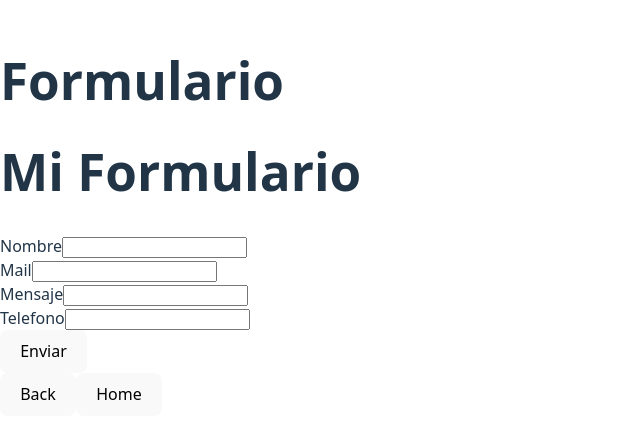
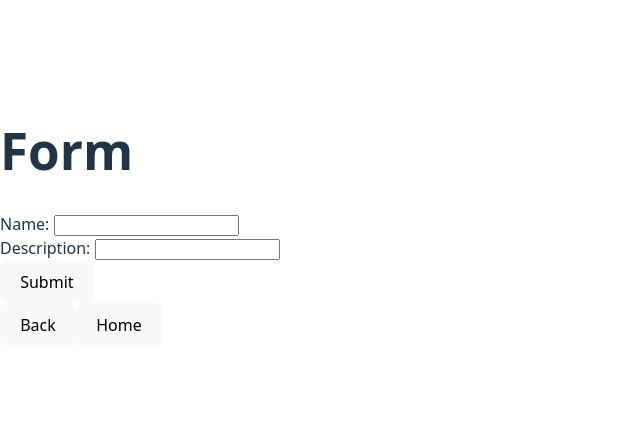
Before and after one commit to Capycr4cker/Lab-5-6, a React (Vite) app: page /tasks/new in a window 1280 px wide. Shown: the part 183-622 px from the top of the page, without its empty margins (0-640 px from the left). Built offline with nearby package versions, Linux system fonts and the light colour scheme.

Commit message:
actualización Form, NewTask, Tasks, validaciones

```diff
--- a/src/components/Form/Form.tsx
+++ b/src/components/Form/Form.tsx
@@ -1,79 +1,95 @@
 import './Form.css';
 import type React from "react";
 import { useState } from "react";
-import { regCorreo, regNombre, regTelefono } from "../../utils/validations/expressions";
+import { revisarReglasName } from "../../utils/validations/validations";
 
 
 interface FormProps {
     onSubmit?: (nombre: string) => void;
 }
 
+
 const Form = ({ onSubmit }: FormProps) => {
     const [formulario, setFormulario] = useState({
-        nombre: "",
-        mail: "",
-        mensaje: "",
-        telefono: "",
+        name: "",
+        description: "",
     });
+
+    const [errorsName, setErrorsName] = useState<string[]>([]);
+    const [errorsDescription, setErrorsDescription] = useState<string[]>([]);
+
+    const handleChange = (event: React.ChangeEvent<HTMLInputElement>) => {
+        const { name, value } = event.target;
+        setFormulario({ ...formulario, [name]: value });
+
+        if (name === 'name' && errorsName.length > 0) {
+            setErrorsName([]);
+        }
+        if (name === 'description' && errorsDescription.length > 0)
+            setErrorsDescription([]);
+    };
 
     const handleSubmit = (event: React.FormEvent<HTMLFormElement>) => {
         event.preventDefault();
 
-        let errorFormulario = false;
+        const errorsName = revisarReglasName(formulario.name);
 
-        if (!regNombre.test(formulario.nombre)) {
-            errorFormulario = true;
-            console.log("error en nombre")
-        }
+        setErrorsName(errorsName);
 
-        if (!regCorreo.test(formulario.mail)) {
-            errorFormulario = true;
-            console.log("error en mail")
-        }
+        if (errorsName.length > 0 ) return;
 
-        if (!regTelefono.test(formulario.telefono)) {
-            errorFormulario = true;
-            console.log("error en telefono")
-        }
-
-        if (errorFormulario) {
-            console.error("error en formulario")
-        } else {
-            console.log("formulario enviado")
-            // Si se pasa la función por props, la ejecutamos con el nombre
-            if (onSubmit) {
-                onSubmit(formulario.nombre);
-            }
-        }
-    }
-
-    const handleChange = (event: React.ChangeEvent<HTMLInputElement>) => {
-        const { name, value } = event.target;
-        setFormulario({ ...formulario, [name]: value });
-    }
+        if (onSubmit) onSubmit(formulario.name.trim());
+    };
 
     return (
         <>
-            <h1>Mi Formulario {formulario.nombre}</h1>
             <form onSubmit={handleSubmit}>
                 <div>
-                    <label htmlFor="nombre">Nombre</label>
-                    <input type="text" name="nombre" id="nombre" value={formulario.nombre} onChange={handleChange} />
+                    <label htmlFor="name">Name: </label>
+                    <input
+                        type="text"
+                        name="name"
+                        id="name"
+                        value={formulario.name}
+                        onChange={handleChange}
+                    />
+
+                </div>
+
+                <div>
+                    <label htmlFor="description">Description: </label>
+                    <input
+                        type="text"
+                        name="description"
+                        id="description"
+                        value={formulario.description}
+                        onChange={handleChange}
+                    />
+
+                </div>
+                <div className="errors">
+                    {errorsName.length > 0 && (
+                        <div className="name error">
+                            <ul>
+                                {errorsName.map((err, i) => (
+                                    <li key={i}>{err}</li>
+                                ))}
+                            </ul>
+                        </div>
+                    )}
+
+                    {errorsDescription.length > 0 && (
+                        <div className="description error">
+                            <ul>
+                                {errorsDescription.map((err, i) => (
+                                    <li key={i}>{err}</li>
+                                ))}
+                            </ul>
+                        </div>
+                    )}
                 </div>
                 <div>
-                    <label htmlFor="mail">Mail</label>
-                    <input type="text" name="mail" id="mail" value={formulario.mail} onChange={handleChange} />
-                </div>
-                <div>
-                    <label htmlFor="mensaje">Mensaje</label>
-                    <input type="text" name="mensaje" id="mensaje" value={formulario.mensaje} onChange={handleChange} />
-                </div>
-                <div>
-                    <label htmlFor="telefono">Telefono</label>
-                    <input type="text" name="telefono" id="telefono" value={formulario.telefono} onChange={handleChange} />
-                </div>
-                <div>
-                    <button type="submit">Enviar</button>
+                    <button type="submit">Submit</button>
                 </div>
             </form>
         </>
--- a/src/pages/NewTask/NewTask.tsx
+++ b/src/pages/NewTask/NewTask.tsx
@@ -1,53 +1,38 @@
-/*import './NewTask.css';
+import './NewTask.css';
 import Form from '../../components/Form/Form';
-import { Link } from 'react-router-dom';
-
+import { Link, useNavigate } from 'react-router-dom';
 
 const NewTask = () => {
-
-    return (
-        <>
-            <h1> Formulario</h1>
-            <Form />
-            <Link to="/tasks">
-                <button> Back </button>
-            </Link>
-            <Link to="/">
-                <button> Home </button>
-            </Link>
-        </>
-    )
-}
-
-export default NewTask;*/
-
-import './NewTask.css';
-import Form from '../../components/Form/Form';
-import { Link } from 'react-router-dom';
-
-const NewTask = () => {
+    const navigate = useNavigate();
     const handleFormSubmit = (nombre: string) => {
         const savedTasks = localStorage.getItem('tasks');
         const tasks = savedTasks ? JSON.parse(savedTasks) : [];
 
+
         const newTask = {
-        id: Date.now().toString(),
-        title: nombre,
-        done: false,
+            id: crypto.randomUUID(),
+            name: nombre.trim(),
+            done: false,
         };
+        if (!newTask.name) {
+            alert("El nombre es obligatorio");
+            return;
+        }
 
         tasks.push(newTask);
         localStorage.setItem('tasks', JSON.stringify(tasks));
 
-        window.location.href = '/tasks';
+        console.log('Se está guardando:', newTask);
+
+        navigate('/tasks');
     };
 
     return (
         <>
-        <h1>Formulario</h1>
-        <Form onSubmit={handleFormSubmit} />
-        <Link to="/tasks"><button> Back </button></Link>
-        <Link to="/"><button> Home </button></Link>
+            <h1>Form</h1>
+            <Form onSubmit={handleFormSubmit} />
+            <Link to="/tasks"><button> Back </button></Link>
+            <Link to="/"><button> Home </button></Link>
         </>
     );
 };
--- a/src/pages/Tasks/Tasks.tsx
+++ b/src/pages/Tasks/Tasks.tsx
@@ -1,114 +1,62 @@
-/*import './Tasks.css';
-import { Link } from 'react-router-dom';
-
-const Tasks = () => {
-
-    return (
-        <>
-            <h1> My tasks</h1>
-            <table>
-                <thead>
-                    <th>ID Tarea</th>
-                    <th>Nombre Tarea</th>
-                    <th>Done</th>
-
-
-                </thead>
-                <tbody>
-                    <tr>
-                        <td>Gandalf</td>
-                        <td>Ian McKellen</td>
-                        <td><img src="/check.png" alt="check-icon" aria-label='check-icon' width={'20'} /></td>
-
-                    </tr>
-                    <tr>
-                        <td>Frodo Bolsón</td>
-                        <td>Elijah Wood</td>
-                        <td><img src="/cross.png" alt="cross-icon" aria-label='cross-icon' width={'20'} /></td>
-
-                    </tr>
-                    <tr>
-                        <td>Galadriel</td>
-                        <td>Cate Blanchett</td>
-                    </tr>
-                </tbody>
-            </table>
-            <Link to={"/"}>
-                <button> Back </button>
-            </Link>
-            <Link to={"new"}>
-                <button> New task </button>
-            </Link>
-
-
-
-        </>
-    )
-}
-
-export default Tasks;*/
-
 import './Tasks.css';
 import { Link } from 'react-router-dom';
 import { useState, useEffect } from 'react';
 
 interface Task {
     id: string;
-    title: string;
+    name: string;
     done: boolean;
 }
 
 const Tasks = () => {
-    const [tasks, setTasks] = useState<Task[]>([]);
 
-    useEffect(() => {
+    const [tasks, setTasks] = useState<Task[]>(() => {
         const savedTasks = localStorage.getItem('tasks');
-        if (savedTasks) setTasks(JSON.parse(savedTasks));
-    }, []);
+        return savedTasks ? JSON.parse(savedTasks) : [];
+    });
 
     useEffect(() => {
         localStorage.setItem('tasks', JSON.stringify(tasks));
     }, [tasks]);
 
-    const toggleDone = (index: number) => {
-        const newTasks = [...tasks];
-        newTasks[index].done = !newTasks[index].done;
+    const toggleDone = (id: string) => {
+        const newTasks = tasks.map(t => t.id === id ? { ...t, done: !t.done } : t);
         setTasks(newTasks);
     };
 
-    const deleteTask = (index: number) => {
-        const newTasks = tasks.filter((_, i) => i !== index);
+    const deleteTask = (id: string) => {
+        const newTasks = tasks.filter(t => t.id !== id);
         setTasks(newTasks);
     };
 
     return (
         <>
             <h1>My tasks</h1>
-        {tasks.length === 0 && <p>No hay tareas todavía.</p>}
+            {/* {tasks.length === 0 && <p>No hay tareas todavía.</p>} */}
 
             <table>
                 <thead>
                     <tr>
-                <   th>ID Tarea</th>
-                <th>Nombre Tarea</th>
+                        <th>ID Task</th>
+                        <th>Name</th>
                         <th>Done</th>
-                <th>Acciones</th>
+                        <th>Actions</th>
                     </tr>
                 </thead>
                 <tbody>
-            {tasks.map((task, i) => (
-                <tr key={i}>
+                    {tasks.map(task => (
+                        <tr key={task.id}>
                             <td>{task.id}</td>
-                <td>{task.title}</td>
+                            <td>{task.name}</td>
                             <td>
                                 <input
                                     type="checkbox"
                                     checked={task.done}
-                    onChange={() => toggleDone(i)}
+                                    onChange={() => toggleDone(task.id)}
                                 />
                             </td>
                             <td>
-                    <button onClick={() => deleteTask(i)}>Eliminar</button>
+                                <button onClick={() => deleteTask(task.id)}>Delete</button>
                             </td>
                         </tr>
                     ))}
--- /dev/null
+++ b/src/utils/validations/validations.ts
@@ -0,0 +1,74 @@
+// Cualquier caracter a-Z y A-Z, numeros 0-9 y _ antes del arroba,
+// luego lo mismo con punto, y al final caracters A-Z y a-Z minimo 2 maximo 3
+//const regCorreo = /^[a-zA-Z.0-9_]+@([a-zA-Z-]+\.)+[A-Za-z]{2,3}$/;
+
+//largo minimo 3 maximo 16
+//const regNombre = /^[a-zA-Z\s]{3,16}$/;
+
+// validacion telefono
+// formato: 569-123456782134243242342342342342343453453453453453a
+//const regTelefono = /^56[0-9]-[0-9]{8}$/;
+
+const reglasValidacion = {
+    name: {
+        required: true,
+        minLength: 3,
+        maxLength: 20,
+        //onlyLetters: true,
+        message: {
+            required: 'El nombre es obligatorio',
+            minLength: 'El nombre debe tener al menos 3 carácteres',
+            maxLength: 'El nombre no puede tener más de 20 carácteres',
+            //onlyLetters: 'El nombre debe contener solo letras del abecedario'
+        },
+    },
+    description: {
+        required: true,
+        message: {
+            required: 'El campo "description" es obligatorio',
+        },
+    },
+};
+
+function revisarReglasName(valor: string): string[] {
+    const reglas = reglasValidacion.name;
+
+    const errores: string[] = [];
+
+    const v = (valor || '').trim();
+
+    if (reglas.required && v === '') {
+        errores.push(reglas.message.required);
+        return errores;
+    }
+
+    if (v === '') return errores;
+
+    if (reglas.minLength && v.length < reglas.minLength) {
+        errores.push(reglas.message.minLength);
+    }
+    if (reglas.maxLength && v.length > reglas.maxLength) {
+        errores.push(reglas.message.maxLength);
+    }
+
+
+    return errores;
+}
+
+function revisarReglasDescription(valor: string): string[] {
+  const reglas = reglasValidacion.description;
+  const errores: string[] = [];
+  const v = (valor || '').trim();
+
+  if (reglas.required && v === '') {
+    errores.push(reglas.message.required);
+  }
+
+  return errores;
+}
+
+
+
+
+
+export { revisarReglasName, reglasValidacion, revisarReglasDescription }
```
Also changed, not shown: src/utils/validations/expressions.ts (deleted, +0 -12 lines). Lines whose indentation alone changed are shown as unchanged.
